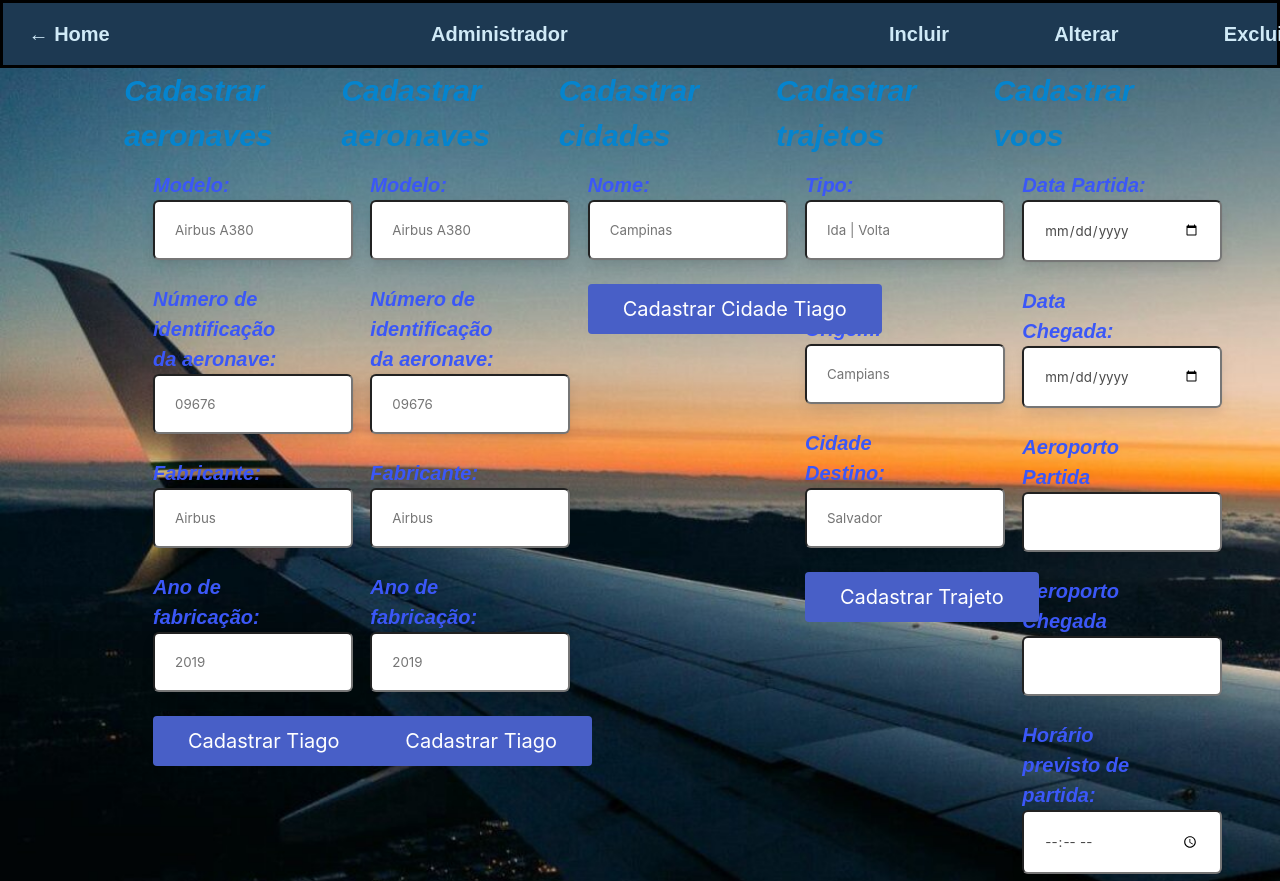
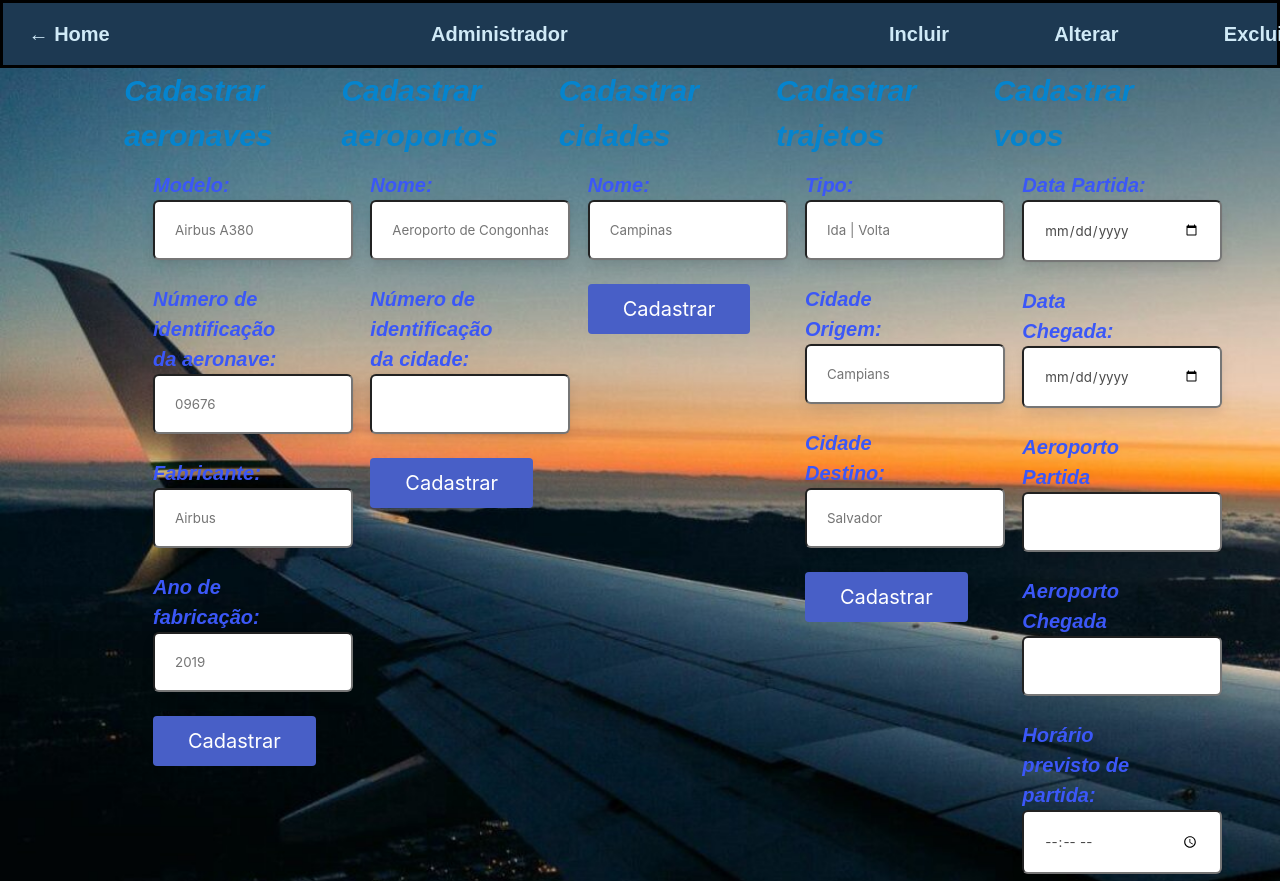
Before and after one commit to tS1lva/Eng-de-Software---PI2, a plain HTML site: page FRONTEND/html/incluir.html in a window 1280 px wide. Shown: the top 881 px of the page. Drawn offline with nearby package versions, Linux system fonts and the light colour scheme.

Commit message:
finalizando

```diff
--- a/FRONTEND/html/incluir.html
+++ b/FRONTEND/html/incluir.html
@@ -92,7 +92,6 @@
         let rota = "http://localhost:3000/inserirTrecho";
 
         fetchInserir(rota, {
-<<<<<<< HEAD
             tipo: tipo,
             cidade_origem: cidade_origem,
             cidade_destino: cidade_destino})
@@ -110,32 +109,6 @@
               console.log("Falha grave ao cadastrar.")
             });
       }
-=======
-          tipo: tipo,
-          cidade_origem: cidade_origem,
-          cidade_destino: cidade_destino,
-        })
-          .then((resultado) => {
-            // obteve resposta, vamos simplesmente exibir como mensagem:
-            if (resultado.status === "SUCCESS") {
-              showStatusMessage("Trajeto cadastrado... ", false);
-            } else {
-              showStatusMessage(
-                "Erro ao cadastrar trajeto...: " + message,
-                true
-              );
-              console.log(resultado.message);
-            }
-          })
-          .catch(() => {
-            showStatusMessage(
-              "Erro técnico ao cadastrar... Contate o suporte.",
-              true
-            );
-            console.log("Falha grave ao cadastrar.");
-          });
-      }
->>>>>>> 38e55c7369bde69ea00bb1cf1dfe87736195f4ca
 
       //INSERIR VOO
       function inserirVoo() {
@@ -182,6 +155,41 @@
             console.log("Falha grave ao cadastrar.");
           });
       }
+
+
+      //INSERIR AEROPORTO
+      function inserirAeroporto() {
+        const nomeAeroporto = document.getElementById("nomeAeroporto").value;
+        const idCidade = document.getElementById("idCidade").value;
+        let rota = "http://localhost:3000/inserirAeroporto";
+
+        fetchInserir(rota, {
+          nome: nomeAeroporto,
+          cidade_id: idCidade
+        })
+          .then((resultado) => {
+            // obteve resposta, vamos simplesmente exibir como mensagem:
+            if (resultado.status === "SUCCESS") {
+              showStatusMessage("Aeroporto cadastrado... ", false);
+            } else {
+              showStatusMessage(
+                "Erro ao cadastrar Aeroporto...: " + message,
+                true
+              );
+              console.log(resultado.message);
+            }
+          })
+          .catch(() => {
+            showStatusMessage(
+              "Erro técnico ao cadastrar... Contate o suporte.",
+              true
+            );
+            console.log("Falha grave ao cadastrar.");
+          });
+      }
+
+
+
     </script>
   </head>
   <body>
@@ -256,68 +264,47 @@
                 id="btnCadastrar"
                 name="btnCadastrar"
               >
-                Cadastrar Tiago
+                Cadastrar
               </button>
             </div>
           </form>
         </div>
 
         <div class="column is-2">
-          <h1 class="texth1">Cadastrar aeronaves</h1>
+          <h1 class="texth1">Cadastrar aeroportos</h1>
           <form>
             <div class="cadastroDiv">
-              <label for="modelo" class="textLabel">Modelo: </label>
+              <label for="modelo" class="textLabel">Nome: </label>
               <input
                 type="text"
-                id="modelo"
+                id="nomeAeroporto"
                 class="box"
-                placeholder="Airbus A380"
-                name="modelo"
+                placeholder="Aeroporto de Congonhas"
+                name="nomeAeroporto"
                 required
               />
 
               <label for="idAeronave" class="textLabel"
-                >Número de identificação da aeronave:</label
+                >Número de identificação da cidade:</label
               >
               <input
                 type="number"
-                id="idAeronave"
-                placeholder="09676"
+                id="idCidade"
+                placeholder=""
                 class="box"
-                name="idAeronave"
+                name="idCidade"
                 required
               />
 
-              <label for="fabricante" class="textLabel">Fabricante: </label>
-              <input
-                type="text"
-                id="fabricanteInput"
-                class="box"
-                placeholder="Airbus"
-                name="fabricante"
-                required
-              />
-
-              <label for="anoFabricacao" class="textLabel"
-                >Ano de fabricação:</label
-              >
-              <input
-                type="number"
-                id="anoFabricacao"
-                placeholder="2019"
-                class="box"
-                name="anoFabricado"
-                required
-              />
               <p id="mensagemErro" class="erro"></p>
               <button
                 type="button"
                 class="button is-link is-medium"
-                onclick="inserirAeronave();"
+                onclick="inserirAeroporto();"
                 id="btnCadastrar"
                 name="btnCadastrar"
               >
-                Cadastrar Tiago
+                Cadastrar
               </button>
             </div>
           </form>
@@ -343,7 +330,7 @@
                 id="btnCadastrar"
                 name="btnCadastrar"
               >
-                Cadastrar Cidade Tiago
+                Cadastrar
               </button>
             </div>
           </form>
@@ -388,7 +375,7 @@
                 id="btnCadastrar"
                 name="btnCadastrar"
               >
-                Cadastrar Trajeto
+                Cadastrar
               </button>
             </div>
           </form>
@@ -498,7 +485,7 @@
                 id="btnCadastrar"
                 name="btnCadastrar"
               >
-                Cadastrar Voo
+                Cadastrar
               </button>
             </div>
           </form>
```
Also changed, not shown: FRONTEND/html/deletar.html (+0 -22 lines).
